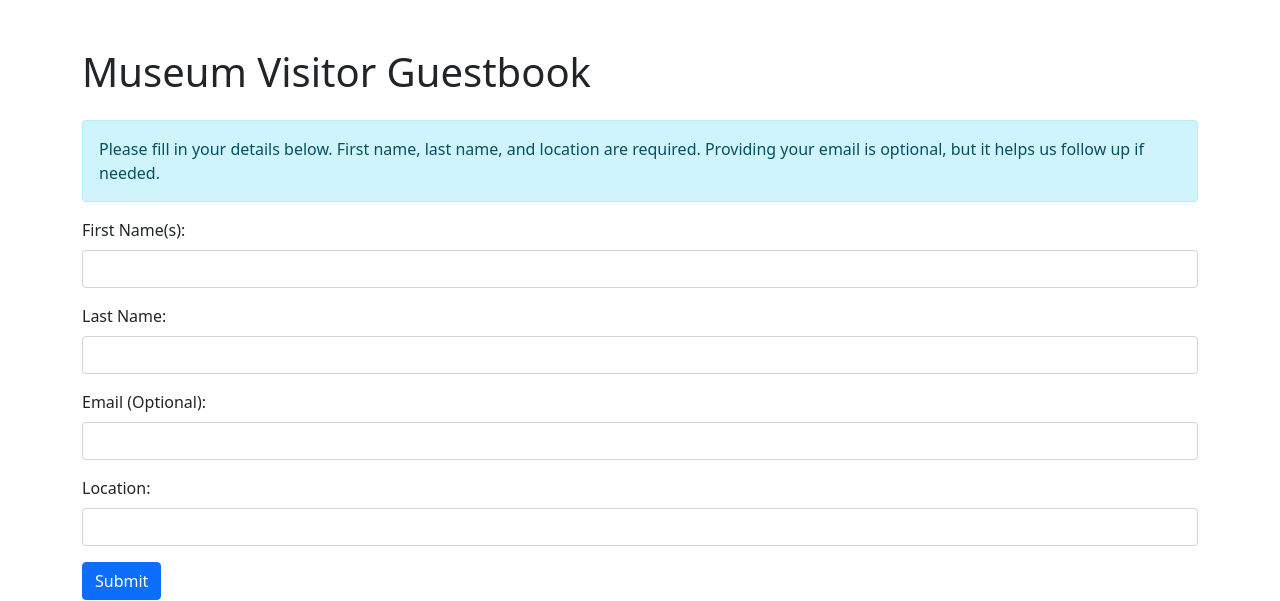
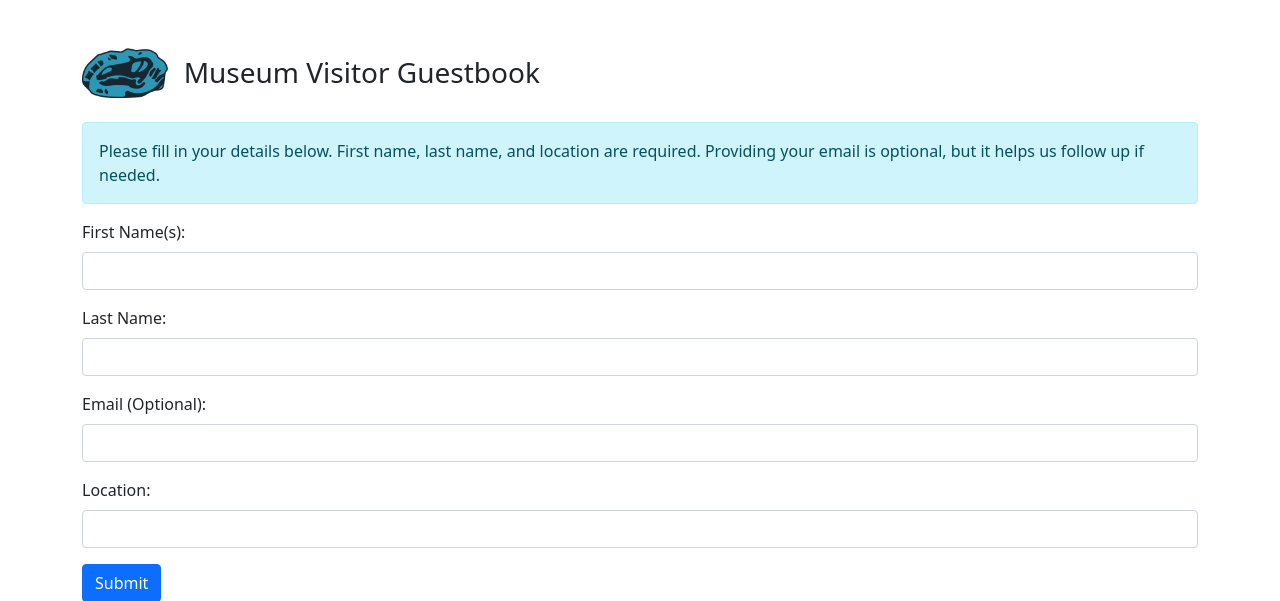
Before and after one commit to tmdinosaurcenter/kiosk-guestbook, a Flask app: page / in a window 1280 px wide. Shown: the top 601 px of the page. Run offline with Flask 2, Linux system fonts and the light colour scheme; data that the repository does not hold is empty; some libraries are stand-ins or nearby versions.

Commit message:
Add logo to the header

```diff
--- a/templates/index.html
+++ b/templates/index.html
@@ -4,7 +4,7 @@
 <head>
     <meta charset="utf-8">
     <meta name="viewport" content="width=device-width, initial-scale=1">
-    <title>Museum Visitor Guestbook</title>
+    <title>The Montana Dinosaur Center Visitor Guestbook</title>
     <!-- Bootstrap CSS -->
     <link href="https://cdn.jsdelivr.net/npm/bootstrap@5.1.3/dist/css/bootstrap.min.css" rel="stylesheet">
     <style>
@@ -39,7 +39,10 @@
 
 <body>
     <div class="container mt-5 mb-5">
-        <h1 class="mb-4">Museum Visitor Guestbook</h1>
+        <header class="d-flex align-items-center mb-4">
+            <img src="static/images/logo.png" alt="Museum Logo" class="me-3" style="height: 50px;">
+            <h1 class="h3 mb-0">Museum Visitor Guestbook</h1>
+        </header>
 
         <!-- Brief instructions for the form -->
         <div class="alert alert-info" role="alert">
```
Also changed, not shown: static/images/logo.png (added).
